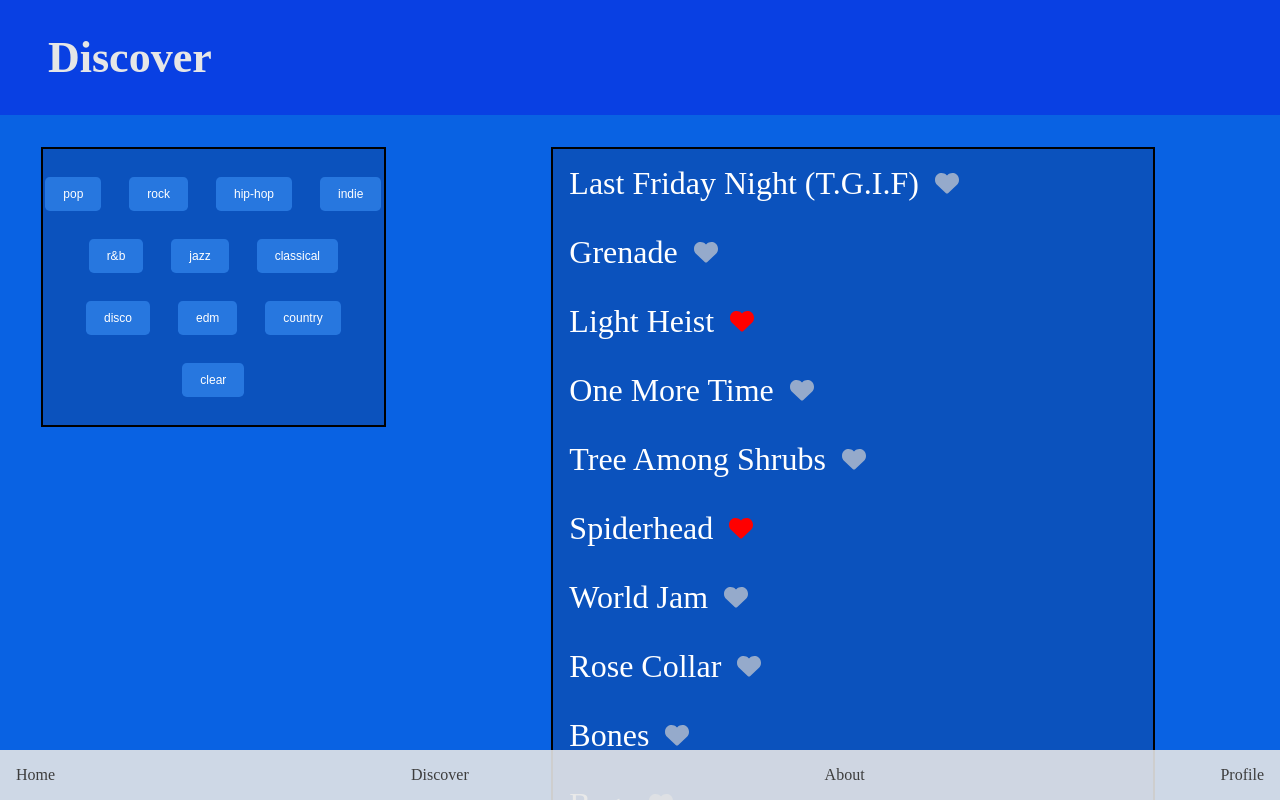
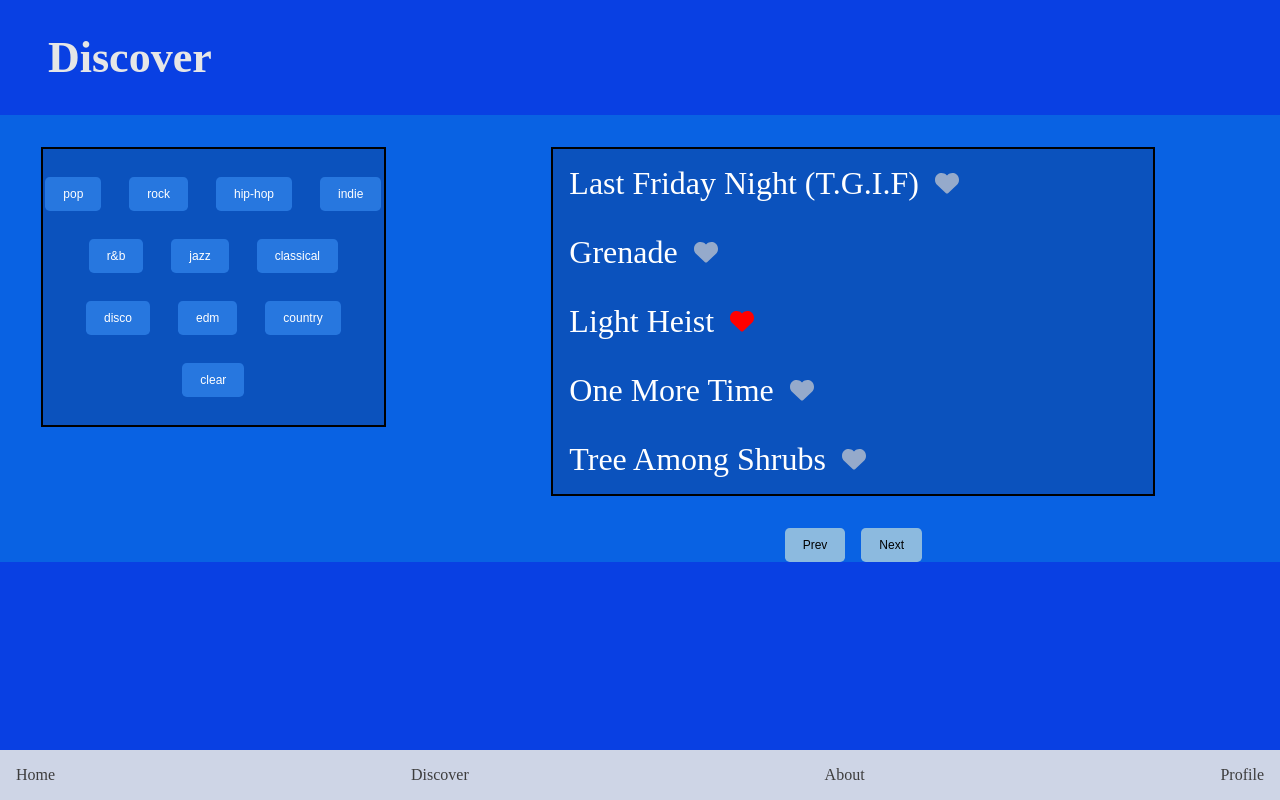
Before and after one commit to ryanvuu/437-project, a React (Vite) app in the folder packages/frontend/: page /discover in a window 1280 px wide. Shown: the top 800 px of the page. Built offline with nearby package versions, Linux system fonts and the light colour scheme.

Commit message:
next and prev buttons on discover work

```diff
--- a/packages/frontend/src/SongList.tsx
+++ b/packages/frontend/src/SongList.tsx
@@ -6,11 +6,13 @@ import "./styles/discover.css";
 interface ISongList {
   songs: ISong[];
   favSongs: string[];
+  onRightClicked: () => void;
+  onPrevClicked: () => void;
   toggleFavorite: (songId: string) => void;
+  setCurrentSongPage: (pageIndex: number) => void;
 }
 
 function SongList(props: ISongList) {
-
   return (
     <div id="song-container">
       <ul className="song-list">
@@ -26,8 +28,16 @@ function SongList(props: ISongList) {
       </ul>
 
       <div id="view-buttons-container">
-        <button className="view-button">Back</button>
-        <button className="view-button">Next</button>
+        <button
+          className="view-button"
+          onClick={props.onPrevClicked}
+        >Prev
+        </button>
+        <button
+          className="view-button"
+          onClick={props.onRightClicked}
+        >Next
+        </button>
       </div>
     </div>
   )
--- a/packages/frontend/src/pages/Discover.tsx
+++ b/packages/frontend/src/pages/Discover.tsx
@@ -14,6 +14,8 @@ interface IDiscover {
 export function Discover(props: IDiscover) {
   // filterGenres is an array of strings
   const [filterGenres, setFilterGenres] = useState<string[]>([]);
+  const [currentSongPage, setCurrentSongPage] = useState(0);
+  const songsPerPage = 5;
 
   function toggleGenre(targetGenre: string) {
     if (filterGenres.includes(targetGenre)) {
@@ -28,6 +30,20 @@ export function Discover(props: IDiscover) {
   }
 
   const filteredSongs = filterGenres.length === 0 ? SONG_LIST : SONG_LIST.filter(song => filterGenres.includes(song.genre.toLowerCase()));
+  const firstSongIdx = currentSongPage * songsPerPage;
+  const currentSongs = filteredSongs.slice(firstSongIdx, firstSongIdx + songsPerPage);
+
+  function goNextSongPage() {
+    if (currentSongPage < Math.floor(filteredSongs.length / songsPerPage)) {
+      setCurrentSongPage(currentSongPage + 1);
+    }
+  }
+
+  function goPrevSongPage() {
+    if (currentSongPage > 0) {
+      setCurrentSongPage(currentSongPage - 1);
+    }
+  }
 
   return (
   <div>
@@ -40,9 +56,12 @@ export function Discover(props: IDiscover) {
         onGenreClear={clearGenres}/>
       <div className="song-container">
         <SongList
-          songs={filteredSongs}
+          songs={currentSongs}
           favSongs={props.favSongs}
-          toggleFavorite={props.toggleFavSong}/>
+          onRightClicked={goNextSongPage}
+          onPrevClicked={goPrevSongPage}
+          toggleFavorite={props.toggleFavSong}
+          setCurrentSongPage={setCurrentSongPage}/>
       </div>
     </div>
 
--- a/packages/frontend/src/styles/discover.css
+++ b/packages/frontend/src/styles/discover.css
@@ -83,6 +83,14 @@ h1.discover-h1 {
 .view-button {
   padding: var(--padding-default-vertical) var(--padding-default-horizontal);
   font-size: var(--size-text-button);
+  color: black;
+  background-color: rgb(140, 186, 223);
+  border-color: rgba(255, 0, 0, 0);
+  border-radius: var(--lineweight-button-border);
+}
+
+.view-button:hover {
+  background-color: rgb(159, 207, 247);
 }
 
 /* For desktop display */
```
